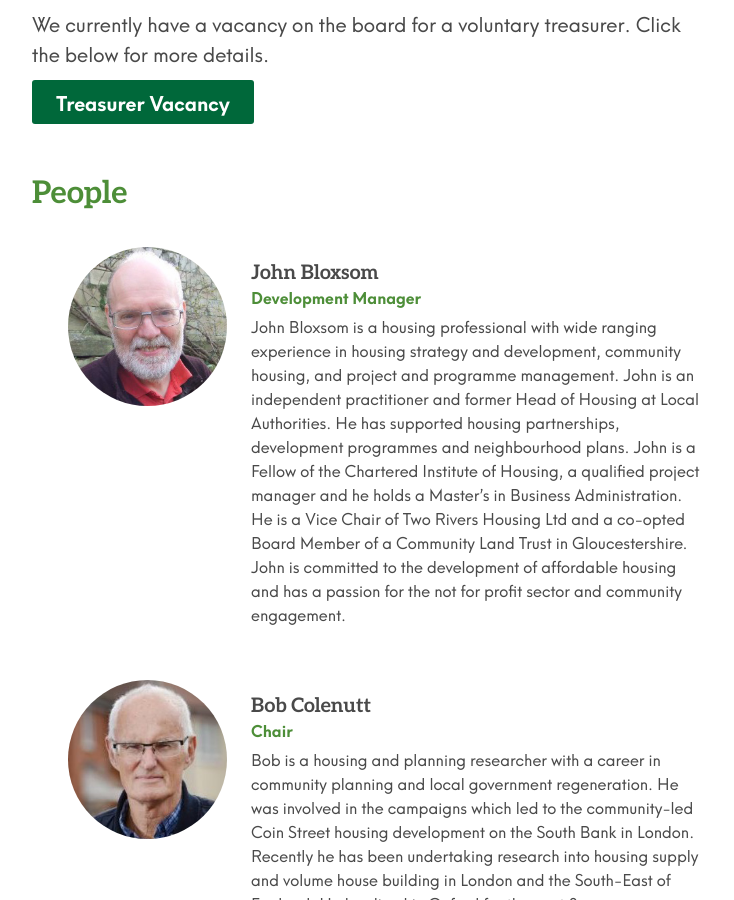
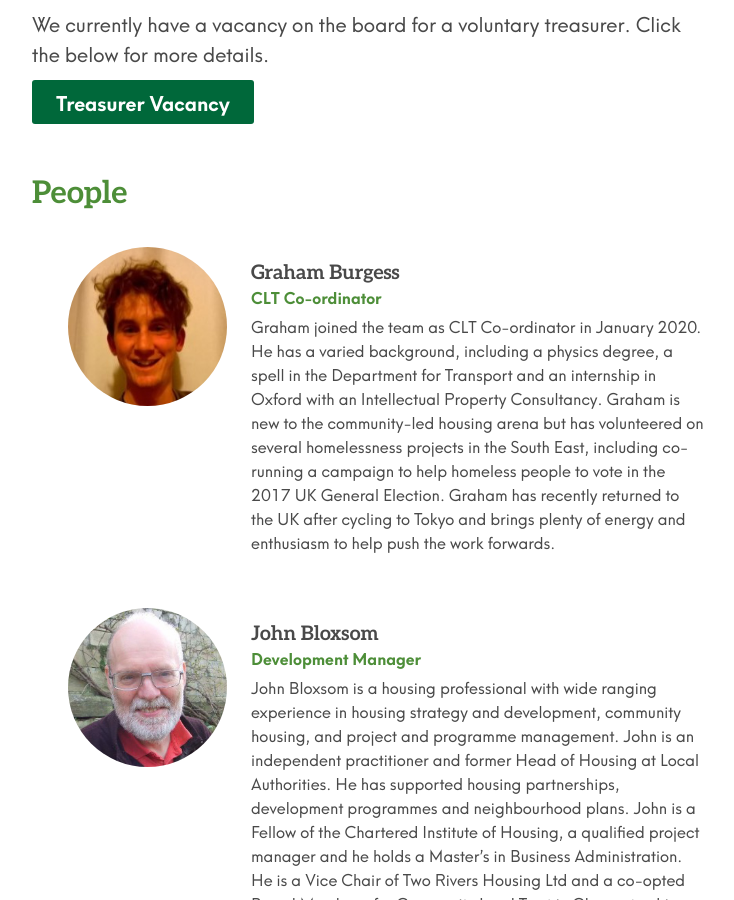
Before and after one commit to johnpuddephatt/oclt, a Jekyll site: the page built from _pages/about.md, in a window 1280 px wide and 900 px high, scrolled down 909 px. Shown: the whole window, without its empty margins (272-1006 px from the left). Built offline with Jekyll 4.4.1, drawn with Linux system fonts in a browser that asks for light colours.

Commit message:
Update from Forestry.io Charlie Fisher updated _data/people.yml

```diff
--- a/_data/people.yml
+++ b/_data/people.yml
@@ -1,5 +1,16 @@
 ---
 people:
+- name: Graham Burgess
+  role: CLT Co-ordinator
+  image: "/uploads/headshot.jpg"
+  description: Graham joined the team as CLT Co-ordinator in January 2020. He has
+    a varied background, including a physics degree, a spell in the Department for
+    Transport and an internship in Oxford with an Intellectual Property Consultancy.
+    Graham is new to the community-led housing arena but has volunteered on several
+    homelessness projects in the South East, including co-running a campaign to help
+    homeless people to vote in the 2017 UK General Election. Graham has recently returned
+    to the UK after cycling to Tokyo and brings plenty of energy and enthusiasm to
+    help push the work forwards.
 - name: John Bloxsom
   role: Development Manager
   description: John Bloxsom is a housing professional with wide ranging experience
```
